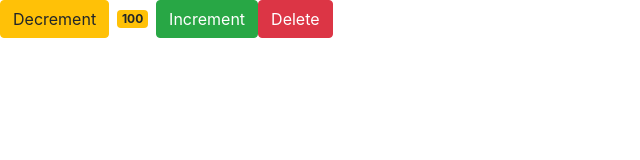
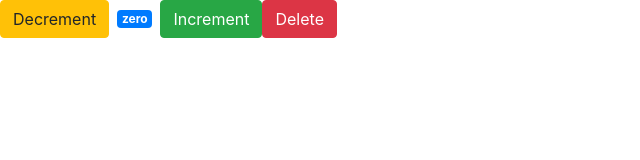
Before and after one commit to emamyari/simple-react-snippets, a React (Create React App) app: page / in a window 1280 px wide. Shown: the top 160 px of the page, without its empty margins (0-640 px from the left). Built offline with nearby package versions, Linux system fonts and the light colour scheme.

Commit message:
dynamic class was added.

```diff
--- a/src/components/counter.jsx
+++ b/src/components/counter.jsx
@@ -2,15 +2,16 @@
 
 class Counter extends Component {
     state = {
-        count:100
-        ,img:'https://encrypted-tbn0.gstatic.com/images?q=tbn:ANd9GcT8Mjy28BAY3wLMhv_dzRJx-dTB1rDk8d6Tf8SQ6N86hCZHXXK4ywkQsMvHQyclEv5rdjA&usqp=CAU'
+        count:0
     }
 
     render() {
+        let myClass="badge m-2 badge-"
+        myClass=myClass+(this.state.count>0?'warning':'primary');
         return (
             <div>
                 <button className='btn btn-warning'>Decrement</button>
-                <span className="badge badge-warning m-2">{this.countText()}</span>
+                <span className={myClass}>{this.countText()}</span>
                 <button className='btn btn-success'>Increment</button>
                 <button className='btn btn-danger'>Delete</button>
             </div>
```
